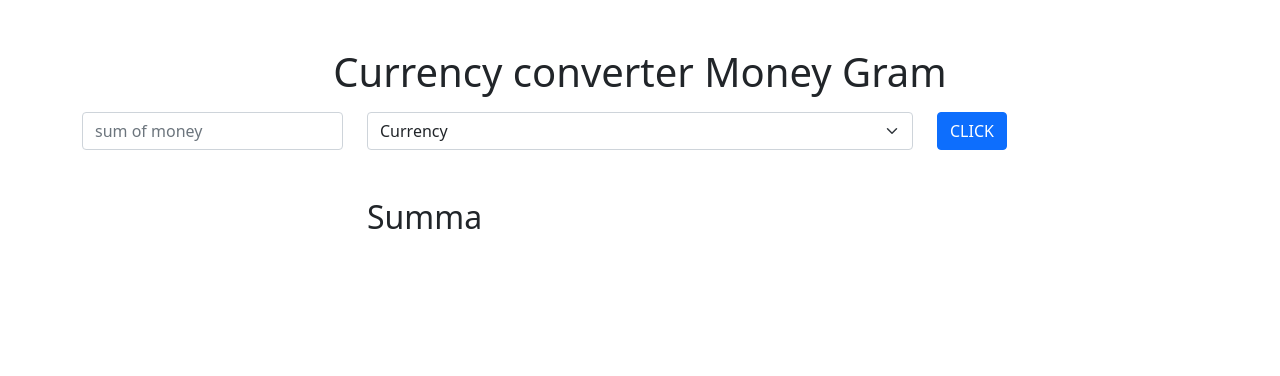
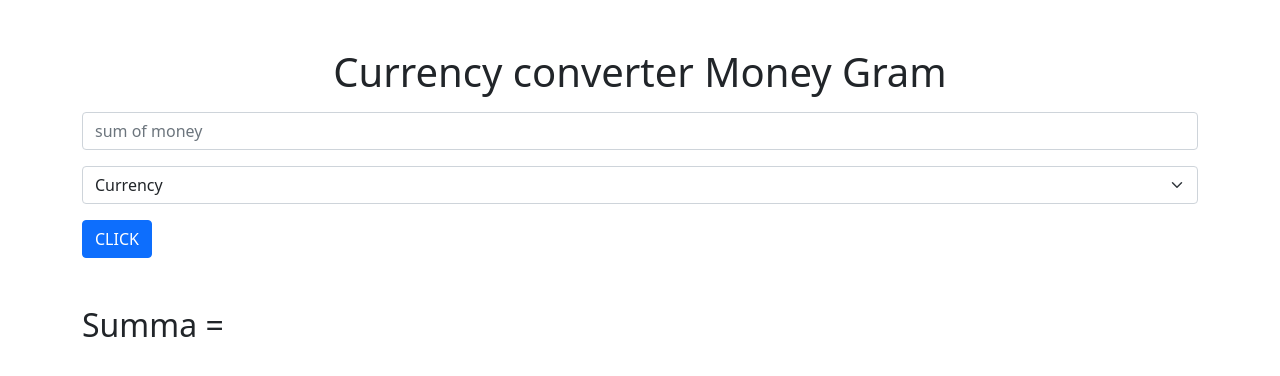
Before and after one commit to Laziz-Abdurasulov/JS-valuta, a plain HTML site: page index.html in a window 1280 px wide. Drawn offline with Linux system fonts and the light colour scheme.

Commit message:
add new change

```diff
--- a/index.html
+++ b/index.html
@@ -4,30 +4,29 @@
     <meta charset="UTF-8">
     <meta http-equiv="X-UA-Compatible" content="IE=edge">
     <meta name="viewport" content="width=device-width, initial-scale=1.0">
+    <link rel="stylesheet" href="./css/bootstrap.min.css">
     <title>7.2-dars</title>
-    <link rel="stylesheet" href="./css/bootstrap.min.css">
 </head>
 <body>
-    <div class="container">
+    <div class="container mt-5">
+        <h1 class="mb-3 text-center">Currency converter Money Gram</h1>
     <form class="js-form"  method="POST">
-        <div class="row  mt-5">
-            <h1 class="mb-3 text-center">Currency converter Money Gram</h1>
-            <div class="col-3">
-                <input class="form-control js-input" required  placeholder="sum of money" type="number">
-            </div>
-            <div class="col-6">
-                <select required id="disabledSelect" class="form-select js-select">
+
+                <input class="form-control js-input mb-3" required  placeholder="sum of money" type="number">
+
+
+                <select required  class="form-select js-select mb-3">
                   <option selected disabled>Currency</option>
                   <option value="11045">USD</option>
-                  <option value="191,26">RUB</option>
-                  <option value="11754,97">EURO</option>
+                  <option value="191.26">RUB</option>
+                  <option value="11754.97">EURO</option>
                 </select>
-                <h2 class="js-text mt-5">Summa</h2>
-            </div>
-            <div class="col-3">
+
+
                 <button class="btn btn-primary" type="submit">CLICK</button>
-            </div>
-        </div>
+
+                <h2 class="mt-5">Summa = <span class="js-text mt-5"></span></h2>
+
     </form>
 </div>
     <script src="./js/main.js"></script>
--- a/js/main.js
+++ b/js/main.js
@@ -1,16 +1,15 @@
-var elForm = document.querySelector ("js-form");
-var elInput = document.querySelector ("js-input");
-var elSelect = document.querySelector ("js-select");
-var elText = document.querySelector ("js-text");
+var elForm = document.querySelector (".js-form");
+var elInput = document.querySelector (".js-input");
+var elSelect = document.querySelector (".js-select");
+var elText = document.querySelector (".js-text");
 
 elForm.addEventListener("submit" , function(event) {
+
     event.preventDefault();
 
     var elInputSum = elInput.value;
     var elSelectСurrency = elSelect.value;
 
-    elText.textContent =  elInputSum / elSelectСurrency ;
-    console.log( elInputSum / elSelectСurrency );
-})
+    elText.textContent =   elInputSum / elSelectСurrency ;
 
-console.log()
+});
```
